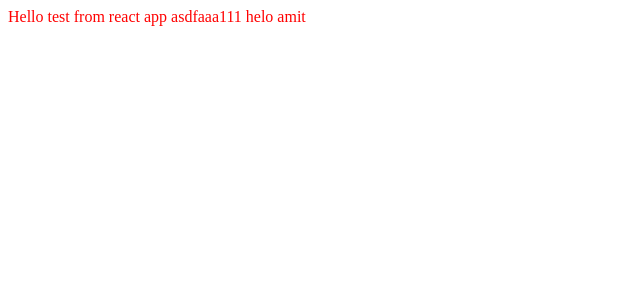
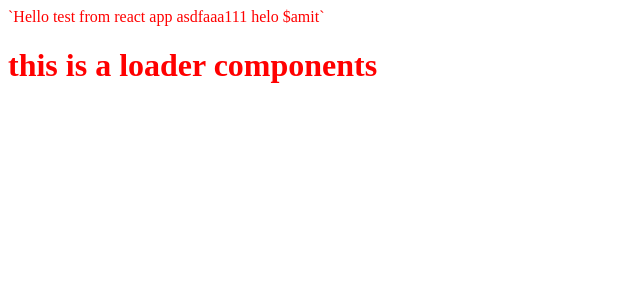
Before and after one commit to amitjs2021/site-simulation, a React app: page / in a window 1280 px wide. Shown: the top 300 px of the page, without its empty margins (0-640 px from the left). Built offline with nearby package versions, Linux system fonts and the light colour scheme.

Commit message:
added jest for testing and dummy test run for validate

```diff
--- a/package.json
+++ b/package.json
@@ -4,7 +4,7 @@
   "description": "POC with MVP",
   "main": "index.js",
   "scripts": {
-    "test": "echo \"Error: no test specified\" && exit 1",
+    "test": "jest",
     "build": "webpack --open --config webpack.config.prod.js",
     "dev": "webpack-dev-server --open --hot --config webpack.config.dev.js"
   },
@@ -27,6 +27,7 @@
     "babel-loader": "^8.2.2",
     "css-loader": "^6.2.0",
     "html-webpack-plugin": "^5.3.2",
+    "jest": "^27.1.0",
     "style-loader": "^3.2.1",
     "webpack": "^5.51.1",
     "webpack-cli": "^4.8.0",
--- a/src/App.js
+++ b/src/App.js
@@ -1,12 +1,23 @@
 import React from "react";
 import { hot } from "react-hot-loader/root";
+
+//react lazy to load component Asyn mode
+const Loader = React.lazy(() => import("./Loader"));
+
 import "./styles.css";
 
 const App = () => {
   const state = {
     name: "amit",
   };
-  return `Hello test from react app asdfaaa111 helo ${state.name}`;
+  return (
+    <>
+      `Hello test from react app asdfaaa111 helo ${state.name}`
+      <React.Suspense fallback={null}>
+        <Loader />
+      </React.Suspense>
+    </>
+  );
 };
 
 export default hot(App);
--- /dev/null
+++ b/src/Loader.js
@@ -0,0 +1,5 @@
+import React from "react";
+const Loader = () => {
+  return <h1>this is a loader components</h1>;
+};
+export default Loader;
```
Also changed, not shown: 2 other files (tests, documents, lock files or other folders).
